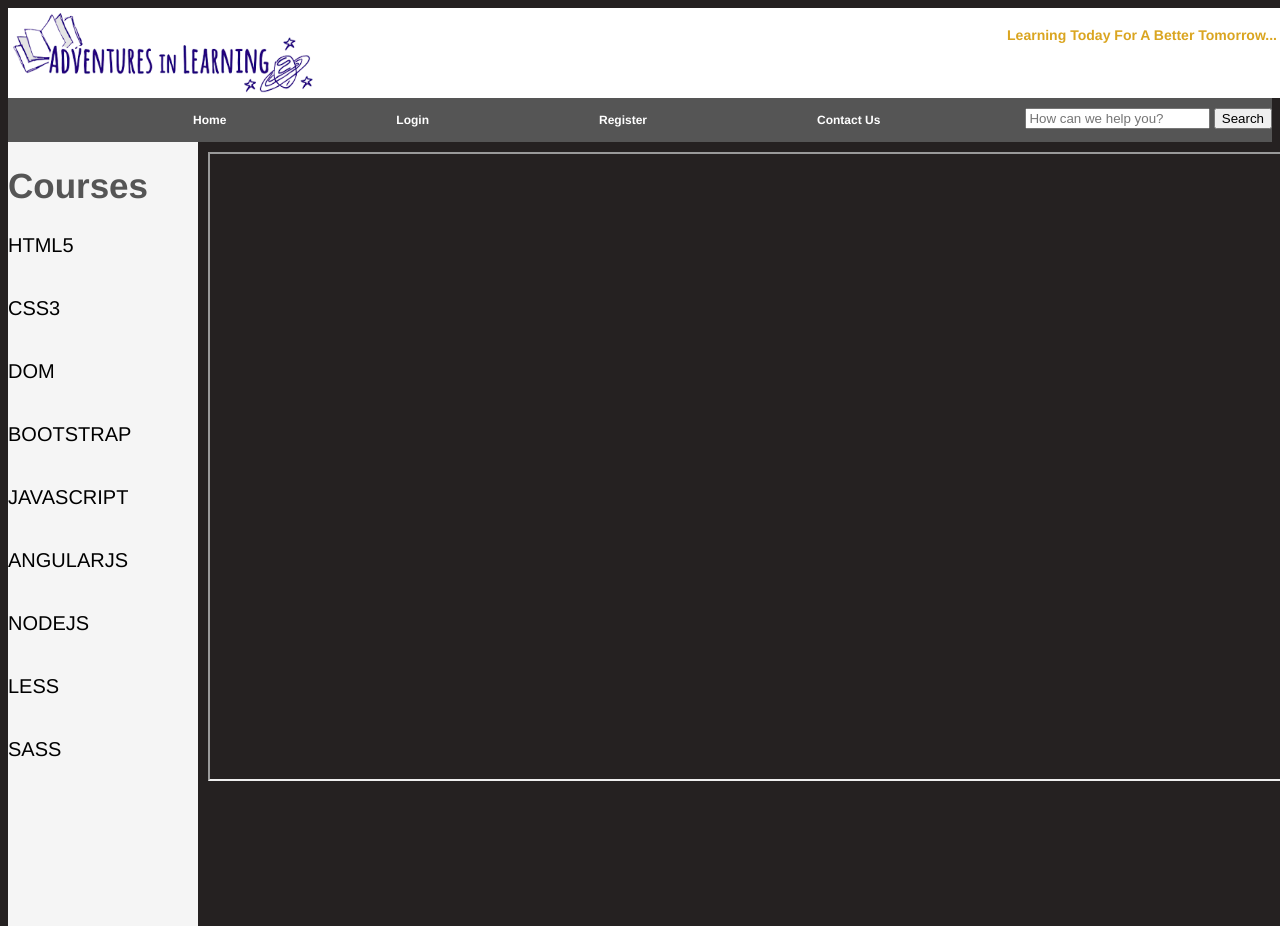
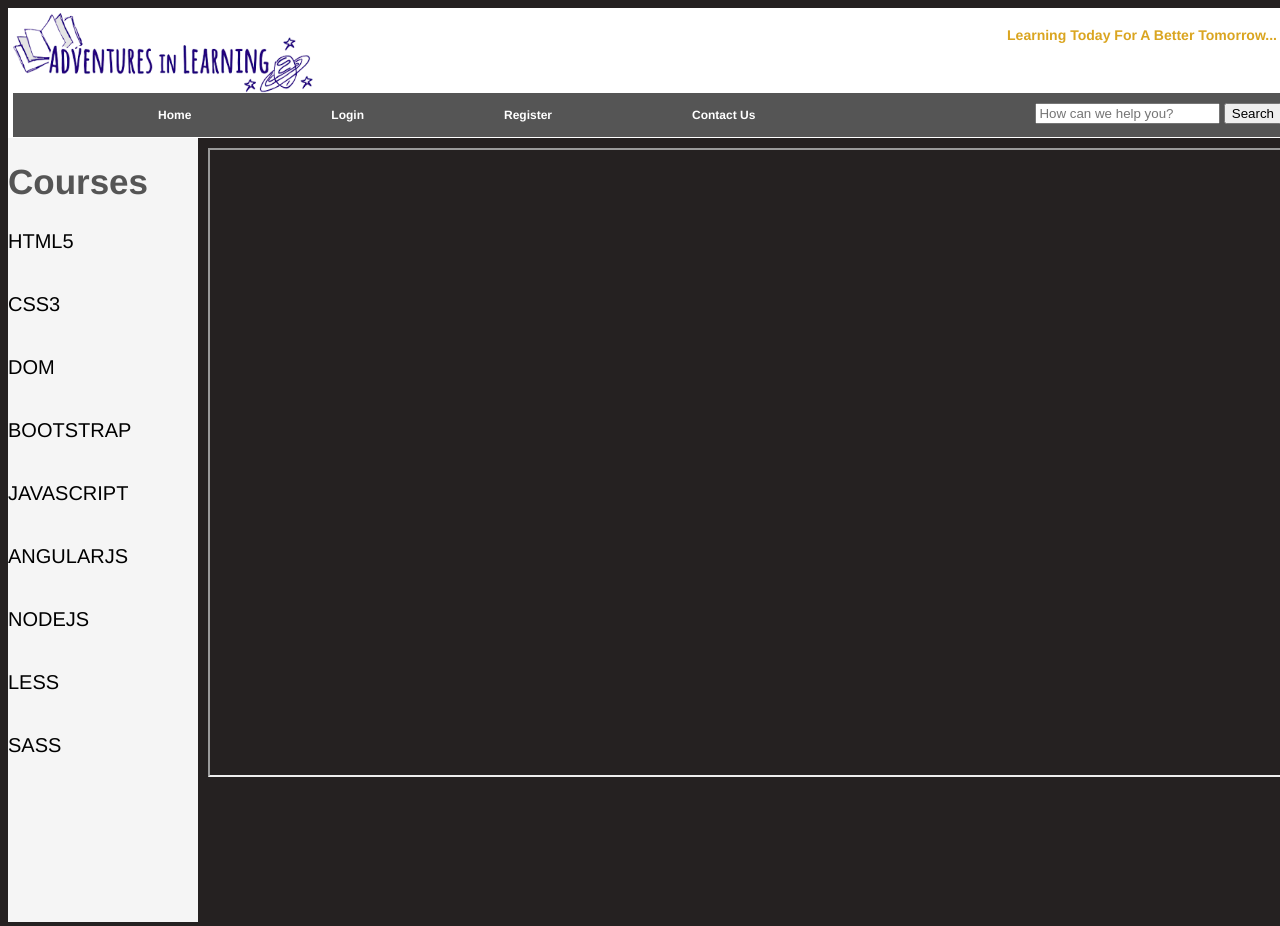
Before and after one commit to naveenjonnala/classproject, a plain HTML site: page index.html in a window 1280 px wide. Shown: the top 926 px of the page. Drawn offline with Linux system fonts and the light colour scheme.

Commit message:
some changes

```diff
--- a/css/main.css
+++ b/css/main.css
@@ -1,6 +1,7 @@
 @charset "utf-8";
 body{ font-family:Gotham, "Helvetica Neue", Helvetica, Arial, sans-serif;font-size:12px; background:#252121; color:#fff;}
-header{width: 100%;height: 80px;
+header{width: 100%;height: 120px;
+    overflow: auto;
     background-color: white;
     color: goldenrod;
     padding: 5px;}
@@ -23,10 +24,9 @@ h2{font-size: 35px;}
 
 
 ul {
-    width:100%;
+    width: 100%;
+    padding:0 0 0 5px;
     list-style-type: none;
-    margin: 0;
-    padding:0;
     overflow: hidden;
     background-color: #555555;
 }
@@ -37,7 +37,6 @@ ul li {
 
 ul li a.header {
     width: 100%;
-    margin-left: 30px;
     display: block;
     color: white;
     text-align: center;
@@ -66,7 +65,7 @@ nav {
 nav li a.nav{
     font-size: 20px;
     color: black;
-    text-align: left;
+    text-align: center;
     text-decoration: none;
 }
 h2.nav{
--- a/index.html
+++ b/index.html
@@ -9,9 +9,7 @@
         <header>
         <img class="logo" src="2.png" alt="logo">
         <h3>Learning Today For A Better Tomorrow...</h3><br>
-
-        </header>
-        <ul>
+                    <ul>
             <form class="search" method ="Get" action="https://www.google.com/" target="_blank">
                 <input type="text" name="q" placeholder="How can we help you?" >
                 <input type="submit" value="Search" >
@@ -22,6 +20,9 @@
             <li><a class="header" href="register.html" title= "click to Register"><b>Register</b></a></li>
             <li><a class="header" href="contactus.html" title= "clarifications!!" ><b>Contact Us</b></a></li>
        </ul>
+
+
+        </header>
 
         <nav>
             <h2 class="nav">Courses</h2>
--- a/js.html
+++ b/js.html
@@ -0,0 +1,16 @@
+<!Doctype html>
+<html>
+<head>
+
+
+    <script src="js/main.js">  </script>
+
+
+    </head>
+
+<body>
+    <h1>Welcome JavaScript</h1>
+
+    </body>
+
+</html>
--- a/js/main.js
+++ b/js/main.js
@@ -0,0 +1 @@
+window.alert("Javascript");
--- a/section.html
+++ b/section.html
@@ -5,7 +5,16 @@
          <link rel= "stylesheet" href="css/main.css"/>
     </head>
 
+    <body>
 
+    <section>
+
+
+
+        </section>
+
+
+    </body>
 
 
 
```
